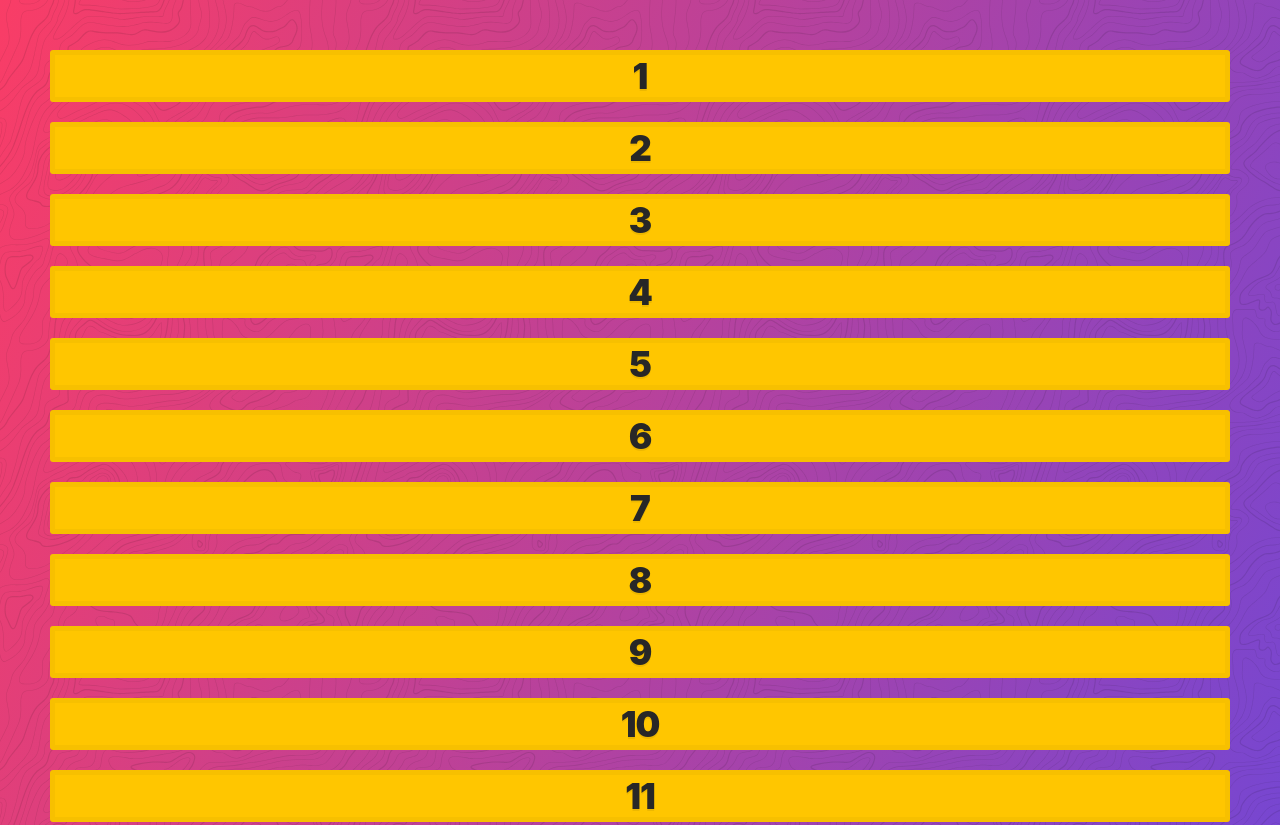
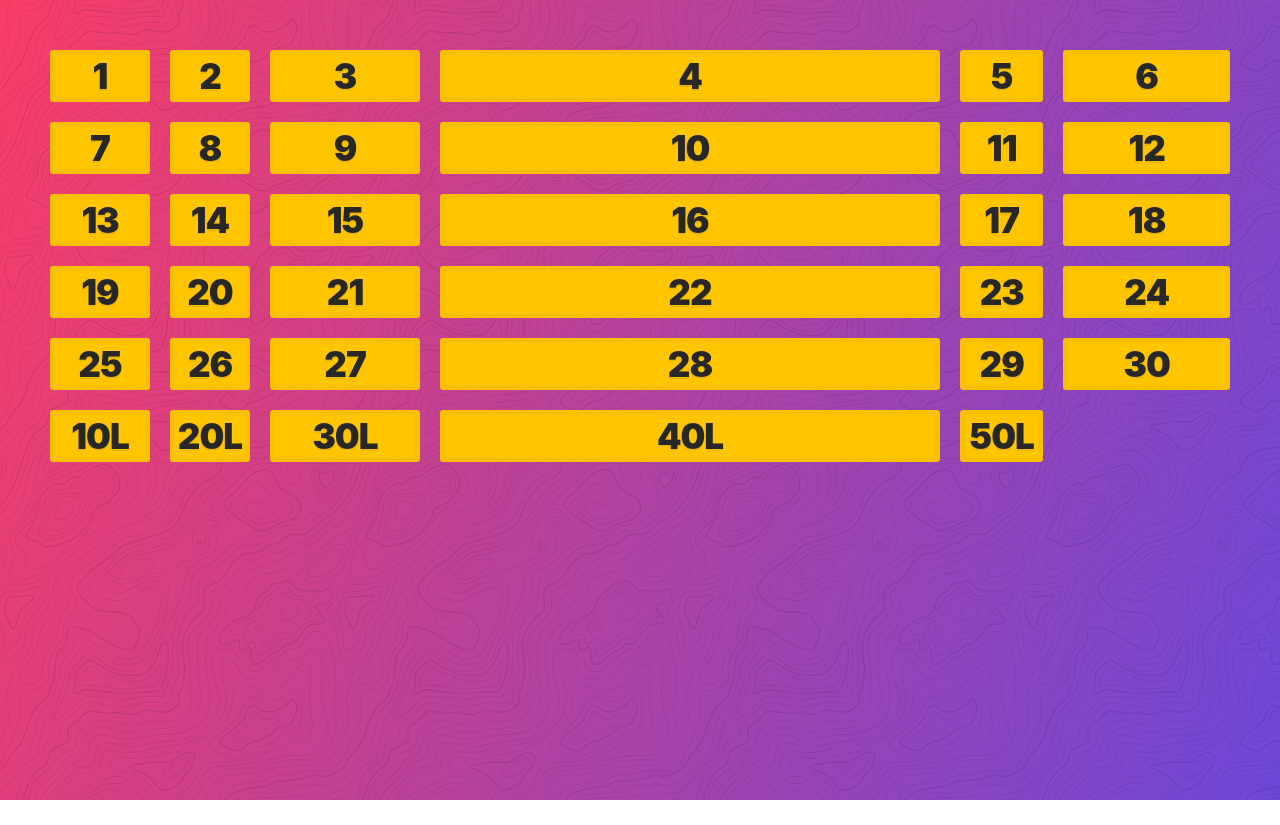
Before and after one commit to mamunsj/CSS-GRID-MASTER, a plain HTML site: page 08 - CSS Grid repeat function/repeat-START.html in a window 1280 px wide. Shown: the top 825 px of the page. After the commit the page ends 800 px from the top, so only its background shows below. Drawn offline with Linux system fonts and the light colour scheme.

Commit message:
repeated grid-template added

```diff
--- a/08 - CSS Grid repeat function/repeat-START.html
+++ b/08 - CSS Grid repeat function/repeat-START.html
@@ -1,10 +1,9 @@
 <!DOCTYPE html>
 <html lang="en">
-
   <head>
-  <meta charset="UTF-8">
-  <meta name="viewport" content="width=device-width, initial-scale=1.0">
-  <link rel="stylesheet" href="../assets/style.css">
+    <meta charset="UTF-8" />
+    <meta name="viewport" content="width=device-width, initial-scale=1.0" />
+    <link rel="stylesheet" href="../assets/style.css" />
     <title>CSS Grid repeat Function!</title>
   </head>
 
@@ -25,14 +24,39 @@
       <div class="item">13</div>
       <div class="item">14</div>
       <div class="item">15</div>
+      <div class="item">16</div>
+      <div class="item">17</div>
+      <div class="item">18</div>
+      <div class="item">19</div>
+      <div class="item">20</div>
+      <div class="item">21</div>
+      <div class="item">22</div>
+      <div class="item">23</div>
+      <div class="item">24</div>
+      <div class="item">25</div>
+      <div class="item">26</div>
+      <div class="item">27</div>
+      <div class="item">28</div>
+      <div class="item">29</div>
+      <div class="item">30</div>
+      <div class="item">10L</div>
+      <div class="item">20L</div>
+      <div class="item">30L</div>
+      <div class="item">40L</div>
+      <div class="item">50L</div>
     </div>
 
     <style>
       .container {
         display: grid;
         grid-gap: 20px;
+        grid-template-columns: repeat(1, 1fr 3fr 1fr);
+        /* grid-template-rows: repeat(3, 2fr 5fr); */
+        grid-template-columns: 100px repeat(1, 80px 150px) 500px repeat(
+            1,
+            1fr 2fr
+          );
       }
     </style>
   </body>
-
 </html>
```
Also changed, not shown: 07 - Sizing tracks in CSS Grid/sizing-tracks-START.html (+1 -1 lines). Lines whose indentation alone changed are shown as unchanged.
